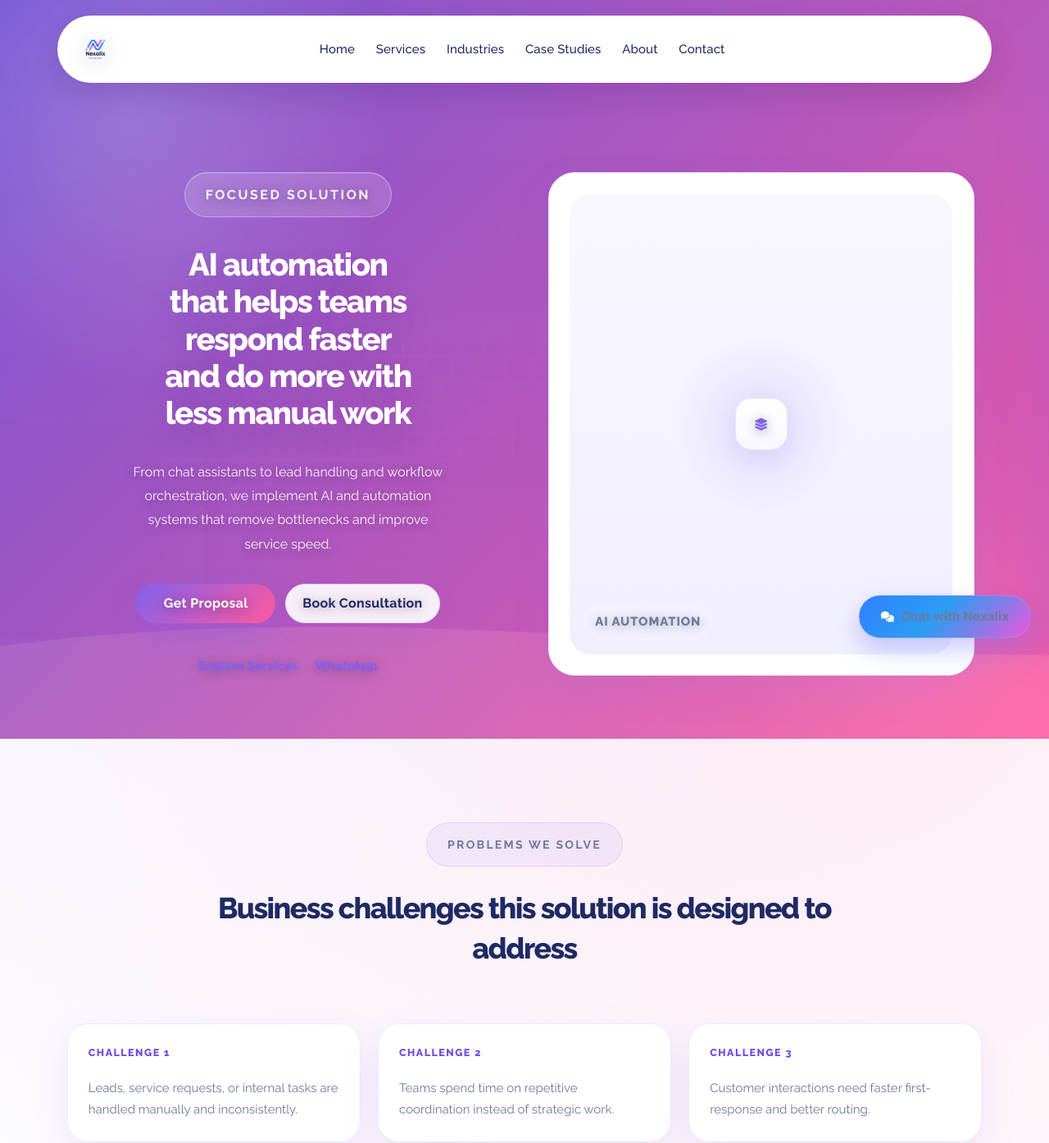
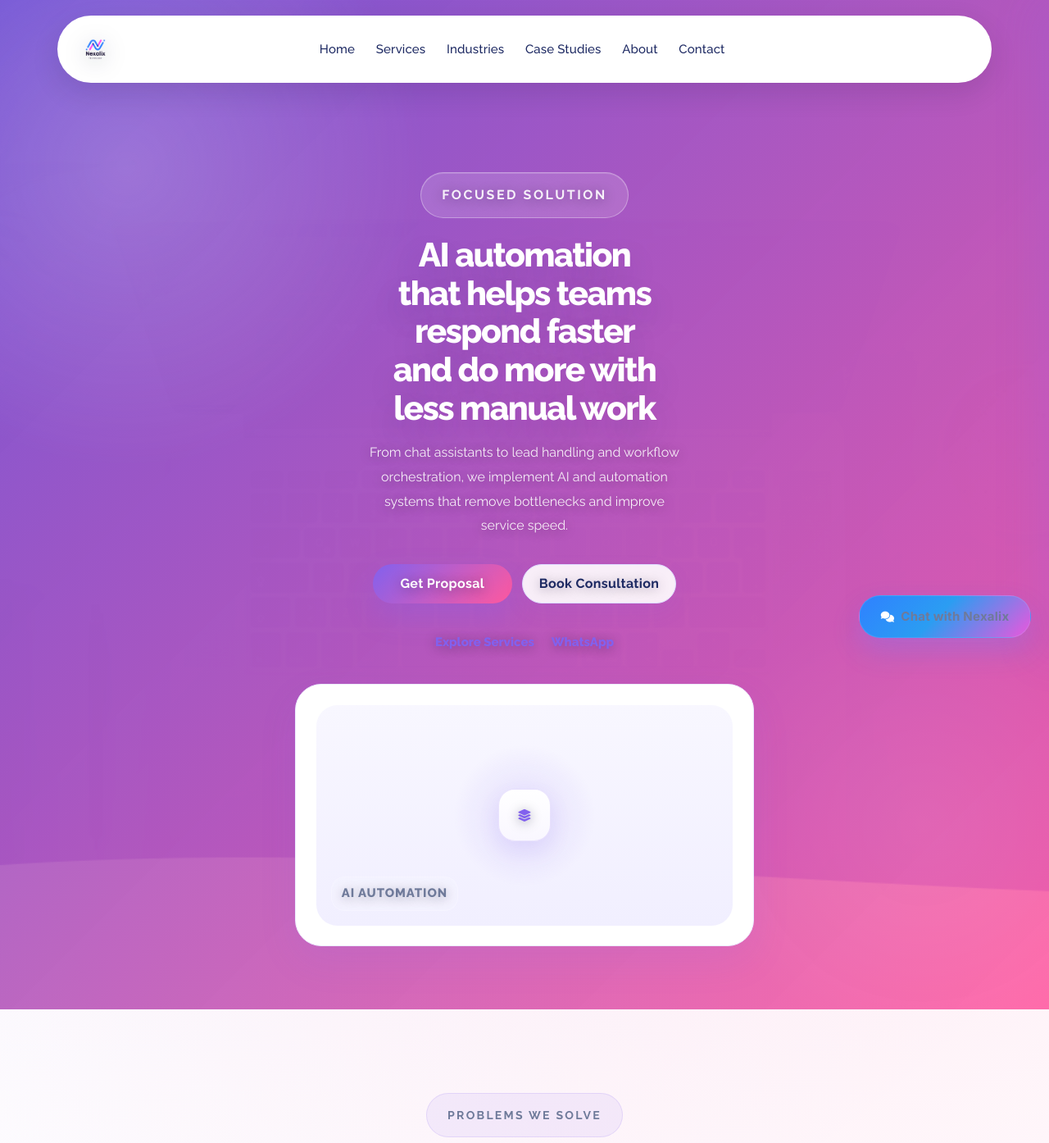
Before and after one commit to DengAchiek/nexalix, a Django app: page /solutions/ai-automation/ in a window 1280 px wide. Shown: the top 1394 px of the page at 82% size. Run offline with Django 5.2, Linux system fonts and the light colour scheme; data comes from the database, SQL or seed files in the repository; data that the repository does not hold is empty.

Commit message:
Align page heroes with home hero

```diff
--- a/nexalix_app/static/css/redesign.css
+++ b/nexalix_app/static/css/redesign.css
@@ -19,6 +19,112 @@
     --softy-radius-lg: 30px;
     --softy-radius-md: 24px;
     --softy-radius-sm: 18px;
+}
+
+/* Match non-home hero sections to the centered home-hero language. */
+body.theme-softy.solution-landing-page .solution-hero-shell,
+body.theme-softy.about-page .about-hero-grid,
+body.theme-softy.service-detail-page .service-detail-hero {
+    grid-template-columns: 1fr !important;
+    justify-items: center;
+    align-items: center;
+    max-width: 980px;
+    margin: 0 auto;
+    gap: clamp(1.75rem, 3vw, 2.65rem);
+}
+
+body.theme-softy.solution-landing-page .solution-hero-copy,
+body.theme-softy.about-page .about-hero-copy,
+body.theme-softy.service-detail-page .service-detail-main {
+    display: flex;
+    flex-direction: column;
+    align-items: center !important;
+    text-align: center !important;
+    max-width: 760px;
+    margin: 0 auto;
+    gap: 1rem;
+}
+
+body.theme-softy.solution-landing-page .solution-hero-copy .section-eyebrow,
+body.theme-softy.about-page .about-hero-copy .section-eyebrow,
+body.theme-softy.service-detail-page .service-detail-main .section-eyebrow {
+    margin: 0 auto 0.4rem;
+}
+
+body.theme-softy.solution-landing-page .solution-hero-copy h1,
+body.theme-softy.about-page .about-hero-copy h1,
+body.theme-softy.service-detail-page .service-detail-main h1 {
+    max-width: 14ch;
+    margin: 0 auto;
+    font-size: clamp(2.15rem, 3.2vw, 2.85rem) !important;
+    line-height: 1.14 !important;
+    text-align: center !important;
+    text-wrap: balance;
+}
+
+body.theme-softy.solution-landing-page .solution-hero-copy > p,
+body.theme-softy.about-page .about-hero-copy > p,
+body.theme-softy.service-detail-page .service-detail-main .service-detail-subheading,
+body.theme-softy.service-detail-page .service-detail-main .service-detail-copy {
+    max-width: 40ch;
+    margin: 0 auto;
+    text-align: center !important;
+    color: rgba(255, 255, 255, 0.9) !important;
+    line-height: 1.85;
+}
+
+body.theme-softy.solution-landing-page .solution-hero-copy .hero-actions,
+body.theme-softy.about-page .about-hero-copy .hero-actions,
+body.theme-softy.service-detail-page .service-detail-main .hero-actions {
+    justify-content: center !important;
+    margin-top: 1rem;
+}
+
+body.theme-softy.solution-landing-page .solution-hero-copy .cta-tertiary-links,
+body.theme-softy.about-page .about-hero-copy .cta-tertiary-links,
+body.theme-softy.service-detail-page .service-detail-main .cta-tertiary-links {
+    justify-content: center !important;
+    margin-top: 0.35rem;
+}
+
+body.theme-softy.solution-landing-page .solution-hero-visual-card,
+body.theme-softy.about-page .about-hero-panel,
+body.theme-softy.service-detail-page .service-detail-visual-card {
+    width: min(100%, 560px);
+    margin: 0 auto;
+}
+
+body.theme-softy.solution-landing-page .solution-hero-visual-card,
+body.theme-softy.service-detail-page .service-detail-visual-card {
+    padding: 1.55rem;
+}
+
+body.theme-softy.service-detail-page .service-detail-sidecard {
+    width: min(100%, 900px);
+    margin: 0 auto;
+    grid-template-columns: repeat(3, minmax(0, 1fr)) !important;
+    gap: 1rem;
+}
+
+body.theme-softy.service-detail-page .service-detail-sidecard .service-detail-pill {
+    grid-column: 1 / -1;
+    justify-self: center;
+}
+
+body.theme-softy.service-detail-page .service-detail-sidecard .service-detail-stat {
+    text-align: center;
+}
+
+@media (max-width: 920px) {
+    body.theme-softy.solution-landing-page .solution-hero-copy h1,
+    body.theme-softy.about-page .about-hero-copy h1,
+    body.theme-softy.service-detail-page .service-detail-main h1 {
+        max-width: 15ch;
+    }
+
+    body.theme-softy.service-detail-page .service-detail-sidecard {
+        grid-template-columns: 1fr !important;
+    }
 }
 
 body.theme-softy .solution-hero-shell,
--- a/nexalix_app/templates/base.html
+++ b/nexalix_app/templates/base.html
@@ -46,7 +46,7 @@
 
     <title>{% block title %}{{ meta_title|default:'Nexalix Technologies' }}{% endblock %}</title>
     {% block extra_css %}{% endblock %}
-    <link rel="stylesheet" href="{% static 'css/redesign.css' %}?v=20260427i">
+    <link rel="stylesheet" href="{% static 'css/redesign.css' %}?v=20260428a">
     {% if structured_data_json %}
         {% for schema in structured_data_json %}
     <script type="application/ld+json">{{ schema|safe }}</script>
```
